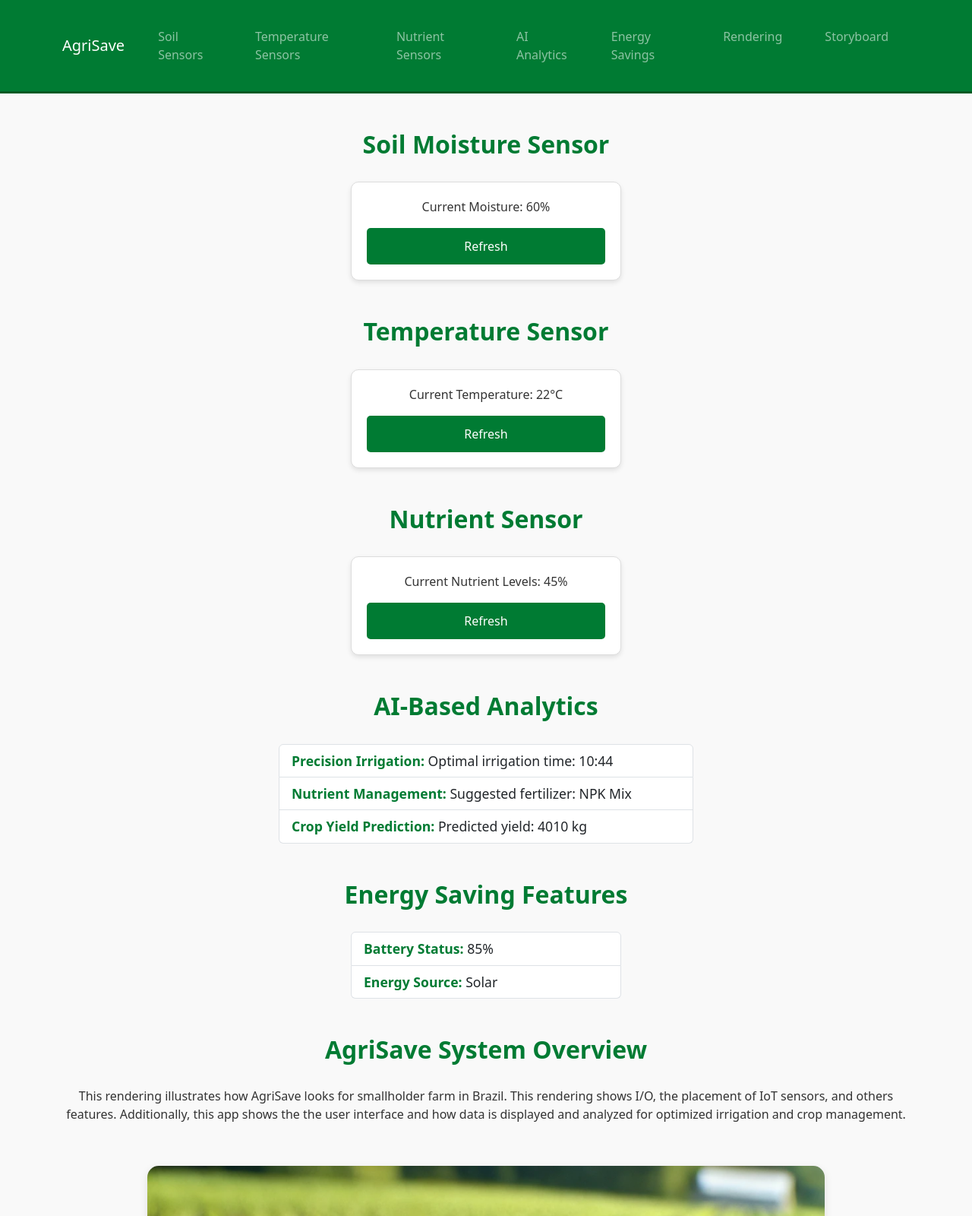
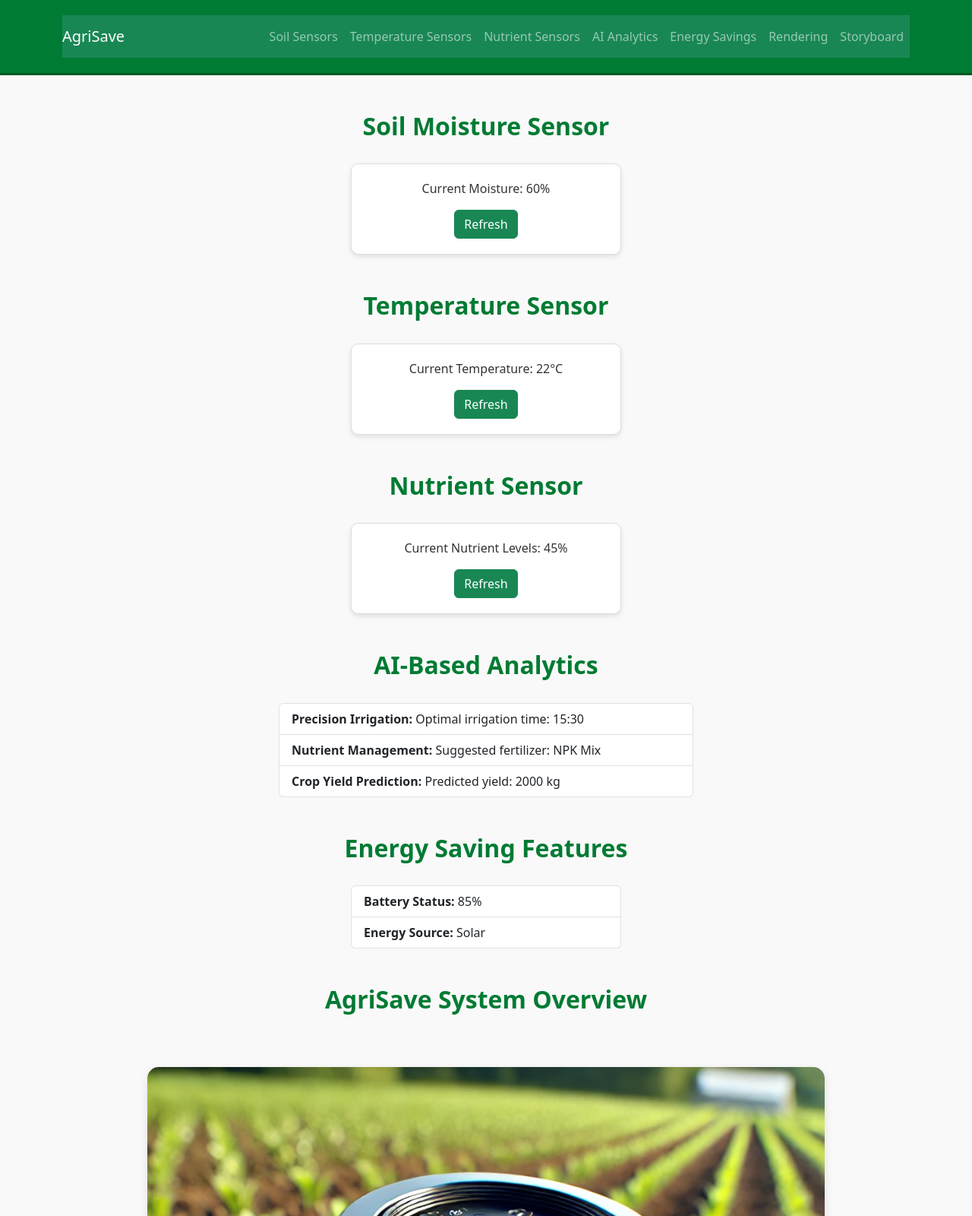
Before and after one commit to jomarthomas/agriSave, a plain HTML site: page index.html in a window 1280 px wide. Shown: the top 1600 px of the page at 76% size. Drawn offline with nearby package versions, Linux system fonts and the light colour scheme.

Commit message:
Update index.html
Fixed scrolling issue

```diff
--- a/index.html
+++ b/index.html
@@ -13,6 +13,13 @@
         body {
             background-color: #f9f9f9;
             color: #333;
+            margin: 0;
+            padding: 0;
+        }
+
+        html, body {
+            overflow-x: hidden; /* Prevent horizontal scrolling */
+            scroll-behavior: smooth; /* Smooth scrolling for anchor links */
         }
 
         header {
@@ -20,28 +27,6 @@
             color: white;
             padding: 20px 0;
             border-bottom: 3px solid #005a24;
-        }
-
-        header nav ul {
-            list-style: none;
-            display: flex;
-            justify-content: center;
-            margin-top: 15px;
-        }
-
-        header nav ul li {
-            margin: 0 20px;
-        }
-
-        header nav ul li a {
-            color: white;
-            text-decoration: none;
-            font-size: 1.2rem;
-            transition: color 0.3s ease;
-        }
-
-        header nav ul li a:hover {
-            color: #a8e063;
         }
 
         .section-title {
@@ -58,28 +43,6 @@
             border-radius: 10px;
             box-shadow: 0 3px 6px rgba(0, 0, 0, 0.1);
             text-align: center;
-            transition: transform 0.3s ease;
-        }
-
-        .sensor:hover {
-            transform: translateY(-5px);
-            box-shadow: 0 6px 12px rgba(0, 0, 0, 0.1);
-        }
-
-        .sensor button {
-            background-color: #007b33;
-            color: white;
-            width: 100%;
-            border: none;
-            padding: 12px 20px;
-            border-radius: 5px;
-            font-size: 1rem;
-            cursor: pointer;
-            transition: background-color 0.3s ease;
-        }
-
-        .sensor button:hover {
-            background-color: #005a24;
         }
 
         footer {
@@ -100,26 +63,6 @@
         .rendering-container img:hover {
             transform: scale(1.03);
         }
-
-        .storyboard {
-            background-color: #fff;
-            padding: 20px;
-            border-radius: 10px;
-            box-shadow: 0 4px 10px rgba(0, 0, 0, 0.1);
-        }
-
-        .storyboard h3 {
-            color: #007b33;
-            font-weight: 600;
-        }
-
-        .list-group-item {
-            font-size: 1.1rem;
-        }
-
-        .list-group-item .fw-bold {
-            color: #007b33;
-        }
     </style>
 </head>
 
@@ -128,13 +71,13 @@
     <!-- Header Section -->
     <header>
         <div class="container">
-        <nav class="navbar navbar-expand-lg navbar-dark">
+            <nav class="navbar navbar-expand-lg navbar-dark bg-success">
                 <a class="navbar-brand" href="#">AgriSave</a>
                 <button class="navbar-toggler" type="button" data-bs-toggle="collapse" data-bs-target="#navbarNav" aria-controls="navbarNav" aria-expanded="false" aria-label="Toggle navigation">
                     <span class="navbar-toggler-icon"></span>
                 </button>
                 <div class="collapse navbar-collapse" id="navbarNav">
-                <ul class="navbar-nav ms-auto" style="margin:0;">
+                    <ul class="navbar-nav ms-auto">
                         <li class="nav-item"><a class="nav-link" href="#soilsensors">Soil Sensors</a></li>
                         <li class="nav-item"><a class="nav-link" href="#temperature">Temperature Sensors</a></li>
                         <li class="nav-item"><a class="nav-link" href="#nutrients">Nutrient Sensors</a></li>
@@ -147,7 +90,6 @@
             </nav>
         </div>
     </header>
-
 
     <!-- Main Content Section -->
     <main class="container my-5">
@@ -221,23 +163,13 @@
         <!-- Rendering Section -->
         <section id="rendering" class="rendering-container text-center mb-5">
             <h2 class="section-title">AgriSave System Overview</h2>
-            <p>This rendering illustrates how AgriSave looks for smallholder farm in Brazil. This rendering shows I/O, the placement of IoT sensors, and others features. Additionally, this app shows the the user interface and how data is displayed and analyzed for optimized irrigation and crop management.</p>
-            <img style="margin: 2.5rem;" src="render.webp" alt="AgriSave Rendering">
-            <ul class="list-unstyled">
-                <li>Sensor placement for soil moisture, temperature, and nutrients</li>
-                <li>Data collection workflow</li>
-                <li>AI-driven analysis for precision irrigation and nutrient management</li>
-            </ul>
+            <img style="margin: 2.5rem;" src="render.webp" alt="AgriSave Rendering" loading="lazy">
         </section>
 
         <!-- Storyboard Section -->
         <section id="storyboard" class="storyboard">
             <h3>How AgriSave Works: Storyboard</h3>
-            <p><strong>Step 1:</strong> The farmer installs the IoT sensors in key areas of the field, monitoring soil moisture, temperature, and nutrients.</p>
-            <p><strong>Step 2:</strong> Data is sent to the AgriSave dashboard, which is accessible via mobile and desktop devices. The dashboard provides real-time insights into farm conditions.</p>
-            <p><strong>Step 3:</strong> AI algorithms analyze the data to generate recommendations for optimal irrigation schedules, fertilizer application, and crop yield predictions.</p>
-            <p><strong>Step 4:</strong> The farmer follows the recommendations, ensuring sustainable practices and improving crop yields while reducing water and fertilizer usage.</p>
-            <p><strong>Step 5:</strong> AgriSave’s energy-saving features ensure that the system is powered efficiently using local renewable energy sources like solar power.</p>
+            <p><strong>Step 1:</strong> The farmer installs IoT sensors to monitor soil, temperature, and nutrients.</p>
         </section>
 
     </main>
@@ -251,12 +183,8 @@
     <script src="https://cdn.jsdelivr.net/npm/bootstrap@5.3.3/dist/js/bootstrap.bundle.min.js" integrity="sha384-YvpcrYf0tY3lHB60NNkmXc5s9fDVZLESaAA55NDzOxhy9GkcIdslK1eN7N6jIeHz" crossorigin="anonymous"></script>
 
     <script>
-    // Prevent scrolling on load
-    window.history.scrollRestoration = 'manual';
-    window.scrollTo(0, 0);
-
         document.addEventListener('DOMContentLoaded', () => {
-        document.activeElement.blur(); // Remove focus from active elements
+            window.scrollTo(0, 0); // Ensure the page starts at the top
         });
 
         function updateSoilMoisture() {
@@ -265,7 +193,7 @@
         }
 
         function updateTemperature() {
-        const temperature = Math.floor(Math.random() * 35) + 15; // Random temp between 15°C and 35°C
+            const temperature = Math.floor(Math.random() * 35) + 15;
             document.getElementById('temp-value').textContent = `${temperature}°C`;
         }
 
@@ -273,15 +201,7 @@
             const nutrient = Math.floor(Math.random() * 101);
             document.getElementById('nutrient-value').textContent = `${nutrient}%`;
         }
-
-    setInterval(() => {
-        document.getElementById('irrigation-time').textContent = `${Math.floor(Math.random() * 24)}:${Math.floor(Math.random() * 60)}`;
-        document.getElementById('fertilizer').textContent = ['NPK Mix', 'Organic Compost', 'Urea'].sort(() => Math.random() - 0.5)[0];
-        document.getElementById('yield').textContent = `${Math.floor(Math.random() * 3000) + 1500} kg`;
-    }, 5000);
     </script>
-
-
 </body>
 
 </html>
```
Lines whose indentation alone changed are shown as unchanged.
